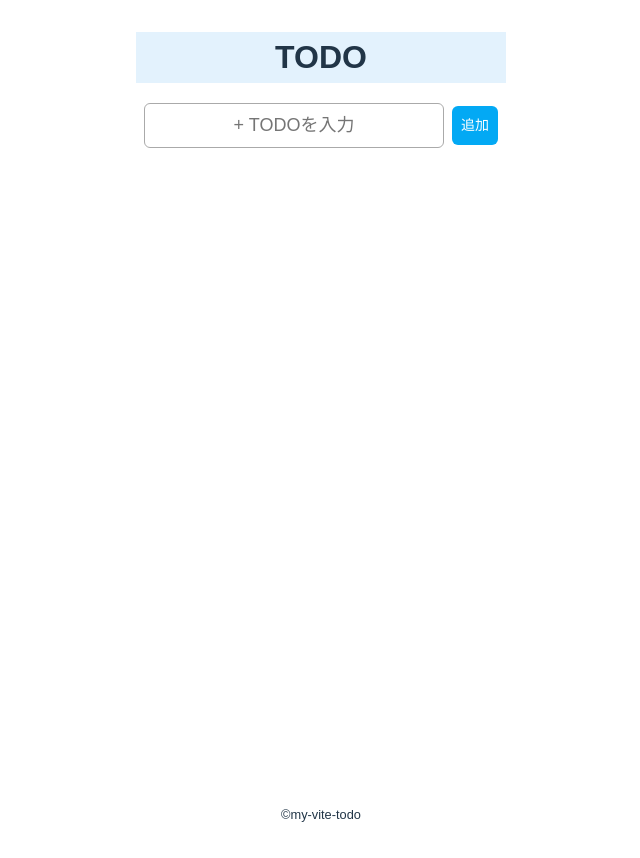
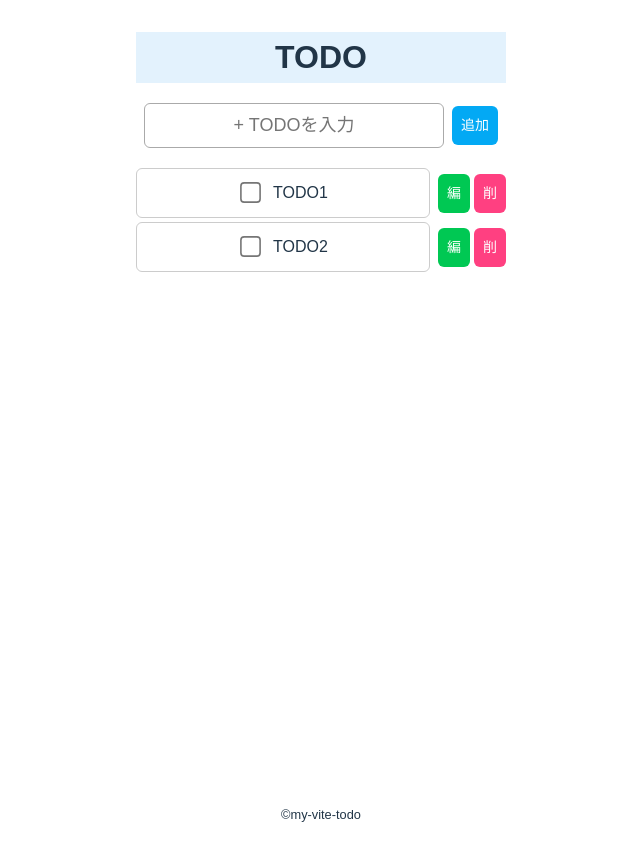
Before and after one commit to izana723/my-vite-todo, a Vue app: page / in a window 1280 px wide. Shown: the top 858 px of the page, without its empty margins (319-959 px from the left). Built offline with nearby package versions, Linux system fonts and the light colour scheme.

Commit message:
編集ボックスの追加

```diff
--- a/src/components/MainToDo.vue
+++ b/src/components/MainToDo.vue
@@ -1,5 +1,4 @@
 <script setup>
-
 import { ref } from 'vue';
 
 const todoRef = ref('');
@@ -11,7 +10,6 @@
   localStorage.todoList = JSON.stringify(todoListRef.value);
   todoRef.value = '';
 };
-
 </script>
 
 <template>
@@ -24,9 +22,32 @@
     />
     <button class="btn" @click="addToDo">追加</button>
   </div>
+
+  <div class="box_list">
+    <div class="todo_list">
+      <div class="todo">
+        <input type="checkbox" class="check" /><label>TODO1</label>
+      </div>
+      <div class="btns">
+        <button class="btn green">編</button>
+        <button class="btn pink">削</button>
+      </div>
+    </div>
+
+    <div class="todo_list">
+      <div class="todo">
+        <input type="checkbox" class="check" /><label>TODO2</label>
+      </div>
+      <div class="btns">
+        <button class="btn green">編</button>
+        <button class="btn pink">削</button>
+      </div>
+    </div>
+  </div>
 </template>
 
 <style scoped>
+
 .box_input {
   margin-top: 20px;
 }
@@ -48,4 +69,44 @@
   text-align: center;
   font-size: 14px;
 }
+
+.box_list {
+  margin-top: 20px;
+  display: flex;
+  flex-direction: column;
+  gap: 4px;
+}
+
+.todo_list {
+  display: flex;
+  align-items: center;
+  gap: 8px;
+}
+
+.todo {
+  border: 1px solid #ccc;
+  border-radius: 6px;
+  padding: 12px;
+  width: 300px;
+}
+
+.check {
+  border: 1px solid red;
+  transform: scale(1.6);
+  margin: 0 16px 2px 6px;
+}
+
+.btns {
+  display: flex;
+  gap: 4px;
+}
+
+.green {
+  background-color: #00c853;
+}
+
+.pink {
+  background-color: #ff4081;
+}
+
 </style>
```
